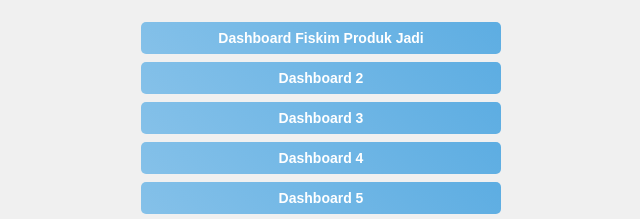
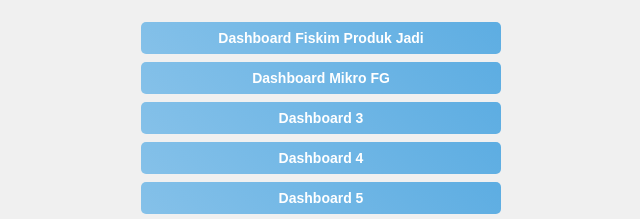
Before and after one commit to kgnip/qcmonitoringdata, a plain HTML site: page index.html in a window 1280 px wide. Both pictures are taken after a click on the element "Dashboard Monitoring". Shown: the part 238-457 px from the top of the page, 319-959 px from the left. Drawn offline with Linux system fonts and the light colour scheme.

Commit message:
Update index.html

```diff
--- a/index.html
+++ b/index.html
@@ -124,7 +124,7 @@
             <div class="menu-button dashboard-button" onclick="toggleSubMenu('dashboardMonitoring')">Dashboard Monitoring</div>
             <div class="submenu dashboard-submenu" id="dashboardMonitoring">
                 <a href="https://lookerstudio.google.com/reporting/61212f91-5fc6-45a7-a9e4-fc7d8c65fd95">Dashboard Fiskim Produk Jadi</a>
-                <a href="#">Dashboard 2</a>
+                <a href="https://lookerstudio.google.com/reporting/d5a6fdb0-a7b7-4fa4-9547-a710379f9e49">Dashboard Mikro FG</a>
                 <a href="#">Dashboard 3</a>
                 <a href="#">Dashboard 4</a>
                 <a href="#">Dashboard 5</a>
```
